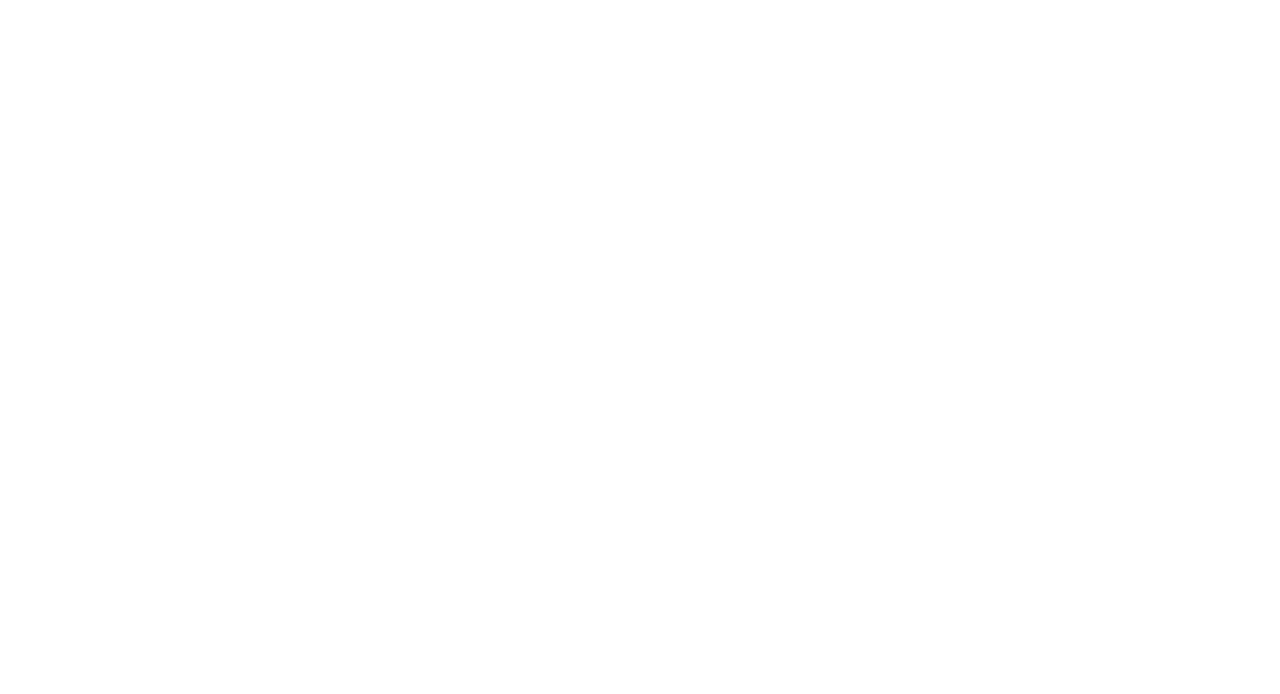
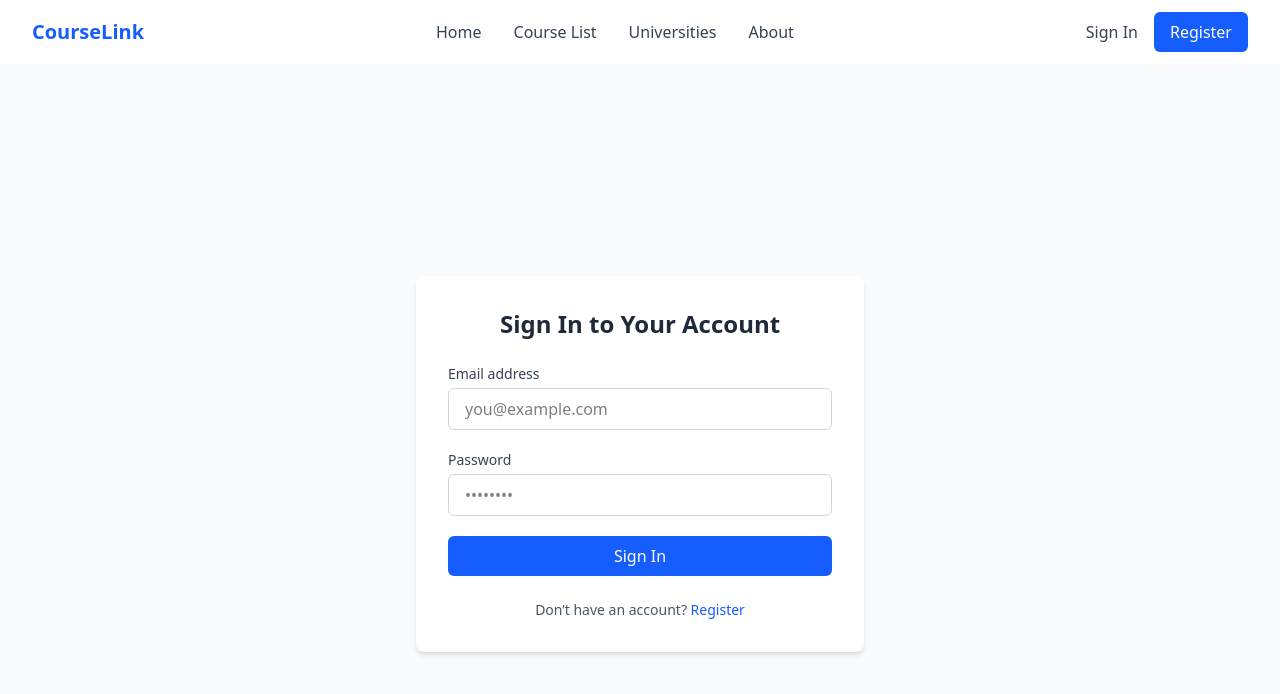
Before and after one commit to Zeiyon/HooHacks2025, a React (Vite) app in the folder TransferLink/: page /signin in a window 1280 px wide. Before the commit this address had no page. Shown: the top 694 px of the page. Built offline with nearby package versions, Linux system fonts and the light colour scheme.

Commit message:
register and sign in finished

```diff
--- a/TransferLink/src/App.tsx
+++ b/TransferLink/src/App.tsx
@@ -1,17 +1,20 @@
 import CourseList from './modules/courselist/CourseList'
 import { BrowserRouter as Router, Routes, Route } from 'react-router-dom';
-import Navbar from './modules/Navbar'
+// import Navbar from './modules/Navbar'
 import Homepage from './modules/homepage/Homepage';
+import Register from './modules/Register';
+import Login from './modules/Login';
 
 function App() {
 
   return (
     <Router>
-      <Routes>
-        <Route path="/" element={<Homepage />} />
-        <Route path="/courses" element={<CourseList />} />
-        {/* <Route path="/register" element={<Register />} /> */}
-      </Routes>
+    <Routes>
+      <Route path="/" element={<Homepage />} />
+      <Route path="/courses" element={<CourseList />} />
+      <Route path="/signin" element={<Login />} />
+      <Route path="/register" element={<Register />} />
+    </Routes>
     </Router>
   )
 }
--- /dev/null
+++ b/TransferLink/src/modules/Login.tsx
@@ -0,0 +1,51 @@
+import { Link } from 'react-router-dom';
+import Navbar from './Navbar';
+
+const Login = () => {
+  return (
+    <>
+    <Navbar />
+    <div className="min-h-screen flex items-center justify-center bg-gray-50 px-4">
+      <div className="max-w-md w-full bg-white p-8 rounded-lg shadow-md">
+        <h2 className="text-2xl font-bold text-gray-800 mb-6 text-center">Sign In to Your Account</h2>
+
+        <form className="space-y-5">
+          <div>
+            <label className="block text-sm font-medium text-gray-700 mb-1">Email address</label>
+            <input
+              type="email"
+              className="w-full px-4 py-2 border border-gray-300 rounded-md focus:ring-blue-500 focus:border-blue-500"
+              placeholder="you@example.com"
+            />
+          </div>
+
+          <div>
+            <label className="block text-sm font-medium text-gray-700 mb-1">Password</label>
+            <input
+              type="password"
+              className="w-full px-4 py-2 border border-gray-300 rounded-md focus:ring-blue-500 focus:border-blue-500"
+              placeholder="••••••••"
+            />
+          </div>
+
+          <button
+            type="submit"
+            className="w-full bg-blue-600 text-white py-2 rounded-md hover:bg-blue-700 transition"
+          >
+            Sign In
+          </button>
+        </form>
+
+        <p className="mt-6 text-center text-sm text-gray-600">
+          Don’t have an account?{' '}
+          <Link to="/register" className="text-blue-600 hover:underline">
+            Register
+          </Link>
+        </p>
+      </div>
+    </div>
+    </>
+  );
+};
+
+export default Login;
--- a/TransferLink/src/modules/Navbar.tsx
+++ b/TransferLink/src/modules/Navbar.tsx
@@ -1,4 +1,3 @@
-import React from 'react';
 import { Link } from 'react-router-dom';
 
 const Navbar = () => {
@@ -6,14 +5,12 @@
     <nav className="bg-white shadow-md">
       <div className="max-w-7xl mx-auto px-4 sm:px-6 lg:px-8">
         <div className="flex justify-between h-16 items-center">
-          {/* Logo */}
           <div className="flex-shrink-0">
             <Link to="/" className="text-xl font-bold text-blue-600">
               CourseLink
             </Link>
           </div>
 
-          {/* Center Links */}
           <div className="hidden md:flex space-x-8">
             <Link to="/" className="text-gray-700 hover:text-blue-600 font-medium">
               Home
@@ -29,7 +26,6 @@
             </Link>
           </div>
 
-          {/* Right-side Auth Buttons */}
           <div className="flex items-center space-x-4">
             <Link to="/signin" className="text-gray-700 hover:text-blue-600 font-medium">
               Sign In
--- /dev/null
+++ b/TransferLink/src/modules/Register.tsx
@@ -0,0 +1,60 @@
+import { Link } from 'react-router-dom';
+import Navbar from './Navbar';
+
+const Register = () => {
+  return (
+    <>
+    <Navbar />
+    <div className="min-h-screen flex items-center justify-center bg-gray-50 px-4">
+      <div className="max-w-md w-full bg-white p-8 rounded-lg shadow-md">
+        <h2 className="text-2xl font-bold text-gray-800 mb-6 text-center">Create a New Account</h2>
+
+        <form className="space-y-5">
+          <div>
+            <label className="block text-sm font-medium text-gray-700 mb-1">Full Name</label>
+            <input
+              type="text"
+              className="w-full px-4 py-2 border border-gray-300 rounded-md focus:ring-blue-500 focus:border-blue-500"
+              placeholder="Jane Doe"
+            />
+          </div>
+
+          <div>
+            <label className="block text-sm font-medium text-gray-700 mb-1">Email address</label>
+            <input
+              type="email"
+              className="w-full px-4 py-2 border border-gray-300 rounded-md focus:ring-blue-500 focus:border-blue-500"
+              placeholder="you@example.com"
+            />
+          </div>
+
+          <div>
+            <label className="block text-sm font-medium text-gray-700 mb-1">Password</label>
+            <input
+              type="password"
+              className="w-full px-4 py-2 border border-gray-300 rounded-md focus:ring-blue-500 focus:border-blue-500"
+              placeholder="••••••••"
+            />
+          </div>
+
+          <button
+            type="submit"
+            className="w-full bg-blue-600 text-white py-2 rounded-md hover:bg-blue-700 transition"
+          >
+            Register
+          </button>
+        </form>
+
+        <p className="mt-6 text-center text-sm text-gray-600">
+          Already have an account?{' '}
+          <Link to="/signin" className="text-blue-600 hover:underline">
+            Sign In
+          </Link>
+        </p>
+      </div>
+    </div>
+    </>
+  );
+};
+
+export default Register;
```
